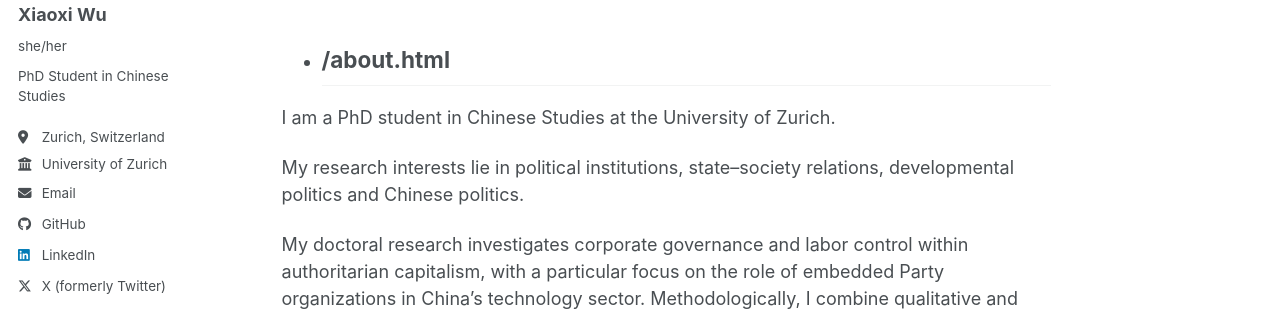
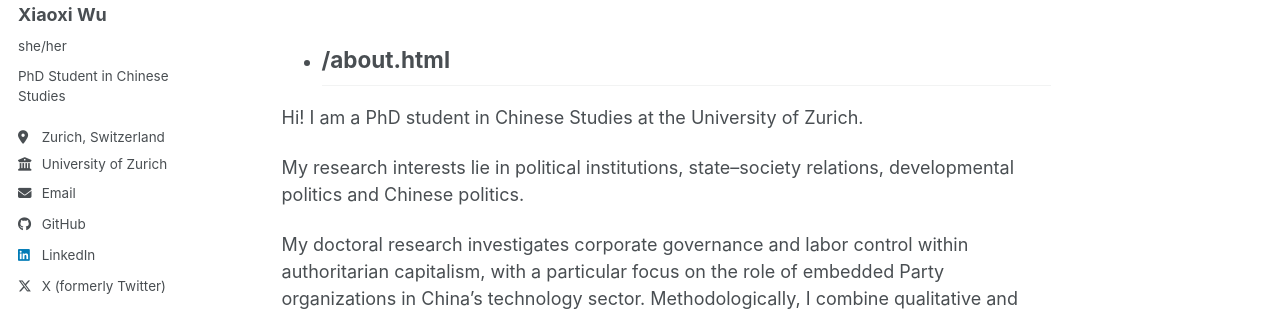
Before and after one commit to wuxiaoxi-xx/wuxiaoxi-xx.github.io, a Jekyll site: the page built from _pages/about.md, in a window 1280 px wide. Shown: the part 239-550 px from the top of the page. Built offline with Jekyll 4.4.1, drawn with Linux system fonts in a browser that asks for light colours; our own code applies the rules of GitHub Pages for plain Markdown files; a script bundle is joined from its source files by our own code; library files that are not in the unit come from our copies.

```diff
--- a/_pages/about.md
+++ b/_pages/about.md
@@ -14,7 +14,7 @@ redirect_from:
   - /about.html
 ---
 
-I am a PhD student in Chinese Studies at the University of Zurich.
+Hi! I am a PhD student in Chinese Studies at the University of Zurich.
 
 My research interests lie in political institutions, state–society relations, developmental politics and Chinese politics.
 
```
Also changed, not shown: other parts of _pages/about.md (+1 -1 lines).
